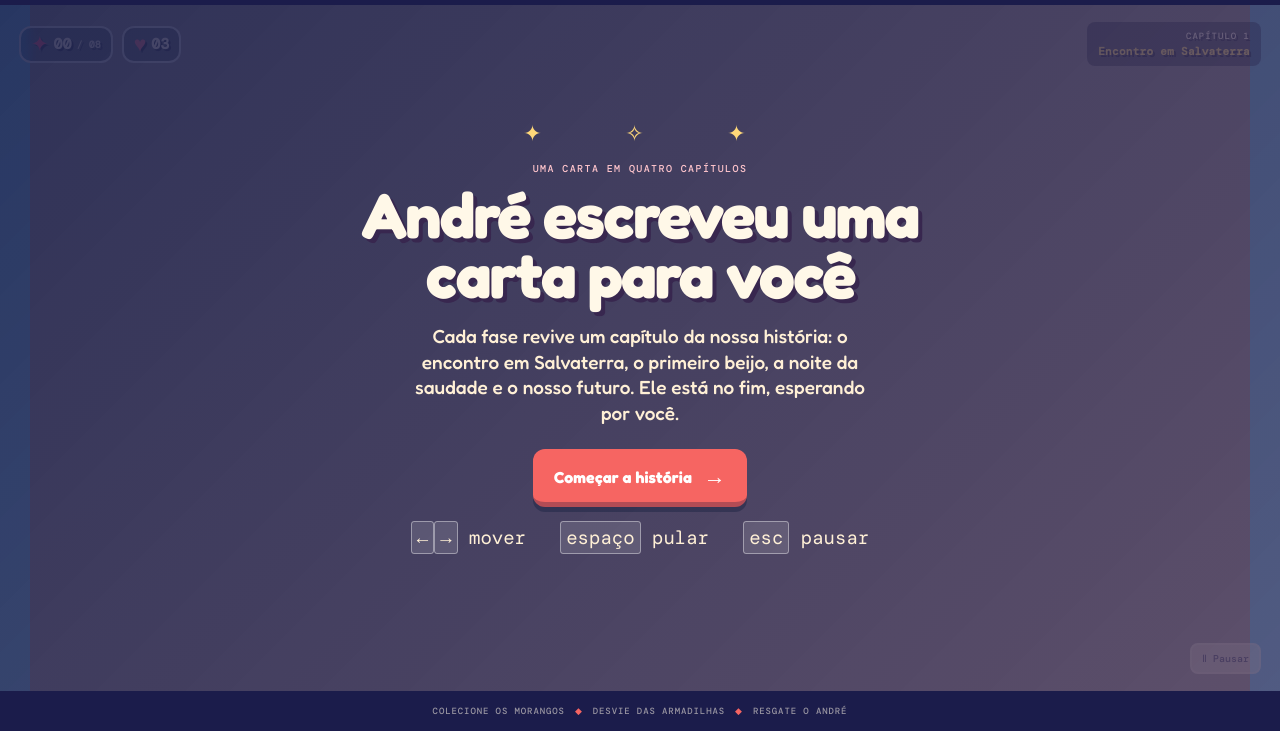
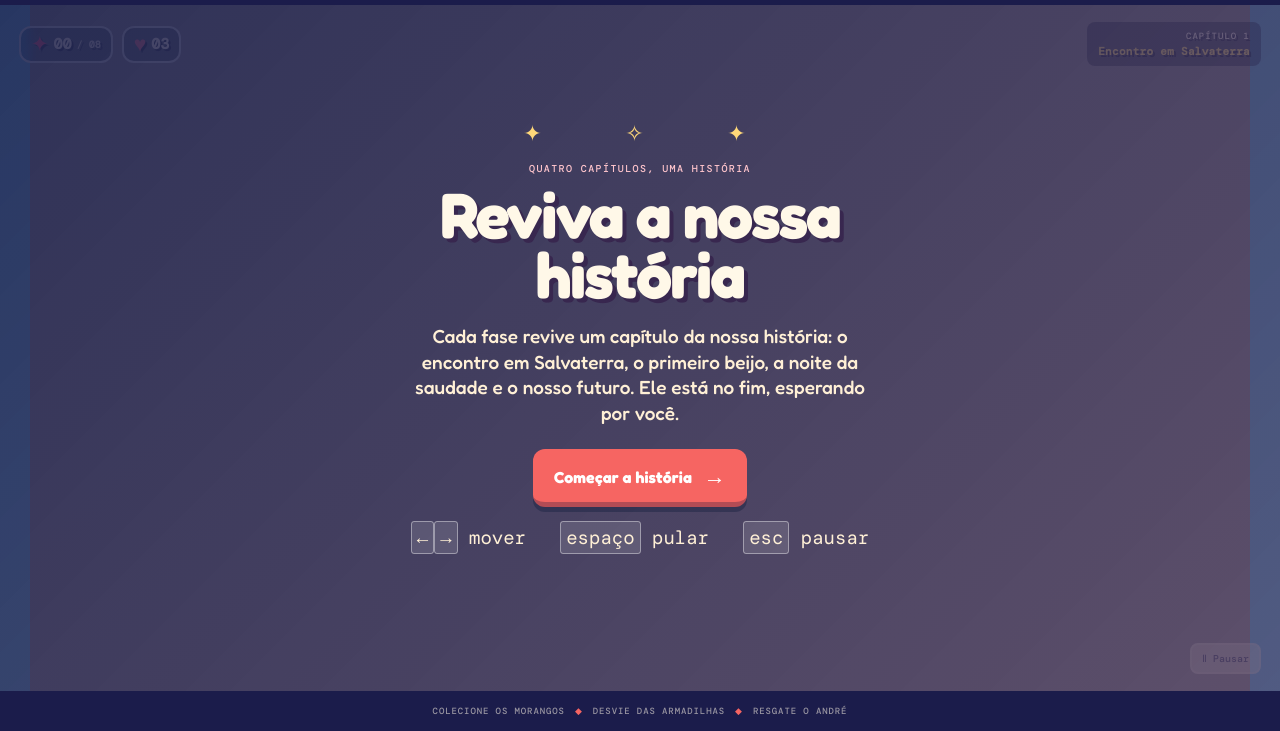
Before and after one commit to andrelucassvt/amor_game_plus, a plain HTML site: page index.html in a window 1280 px wide. Shown: the part 69-800 px from the top of the page. Drawn offline with nearby package versions, Linux system fonts and the light colour scheme.

Commit message:
feat(text): update narrative elements for enhanced storytelling

```diff
--- a/index.html
+++ b/index.html
@@ -38,8 +38,8 @@
 
         <div class="overlay" id="mainMenuCard">
           <div class="pixel-stars">✦ &nbsp; ✧ &nbsp; ✦</div>
-          <p class="eyebrow">UMA CARTA EM QUATRO CAPÍTULOS</p>
-          <h1>André escreveu uma carta para você</h1>
+          <p class="eyebrow">QUATRO CAPÍTULOS, UMA HISTÓRIA</p>
+          <h1>Reviva a nossa história</h1>
           <p>Cada fase revive um capítulo da nossa história: o encontro em Salvaterra, o primeiro beijo, a noite da saudade e o nosso futuro. Ele está no fim, esperando por você.</p>
           <button class="primary-button" id="playButton" type="button">Começar a história <span>→</span></button>
           <p class="keyboard-tip"><kbd>←</kbd><kbd>→</kbd> mover &nbsp; <kbd>espaço</kbd> pular &nbsp; <kbd>esc</kbd> pausar</p>
@@ -96,7 +96,7 @@
         <div class="ending-card overlay hidden" id="endingCard">
           <p class="eyebrow">MISSÃO CONCLUÍDA · O TEXTO NÃO TEM FIM</p>
           <h2>Ela chegou até ele. ♥</h2>
-          <p>Thaissa encontrou André. Como ele escreveu na carta, esse texto não tem fim: continua sendo escrito com a nossa história de amor todos os dias.</p>
+          <p>Thaissa encontrou André — e o texto segue vivo: escrito com a nossa história de amor todos os dias.</p>
           <div class="ending-stats"><span><b id="finishBerries">00</b> morangos</span><span><b id="finishTime">00:00</b> de coragem</span></div>
           <button class="primary-button" id="endingReturnButton" type="button">Voltar aos capítulos <span>→</span></button>
         </div>
```
